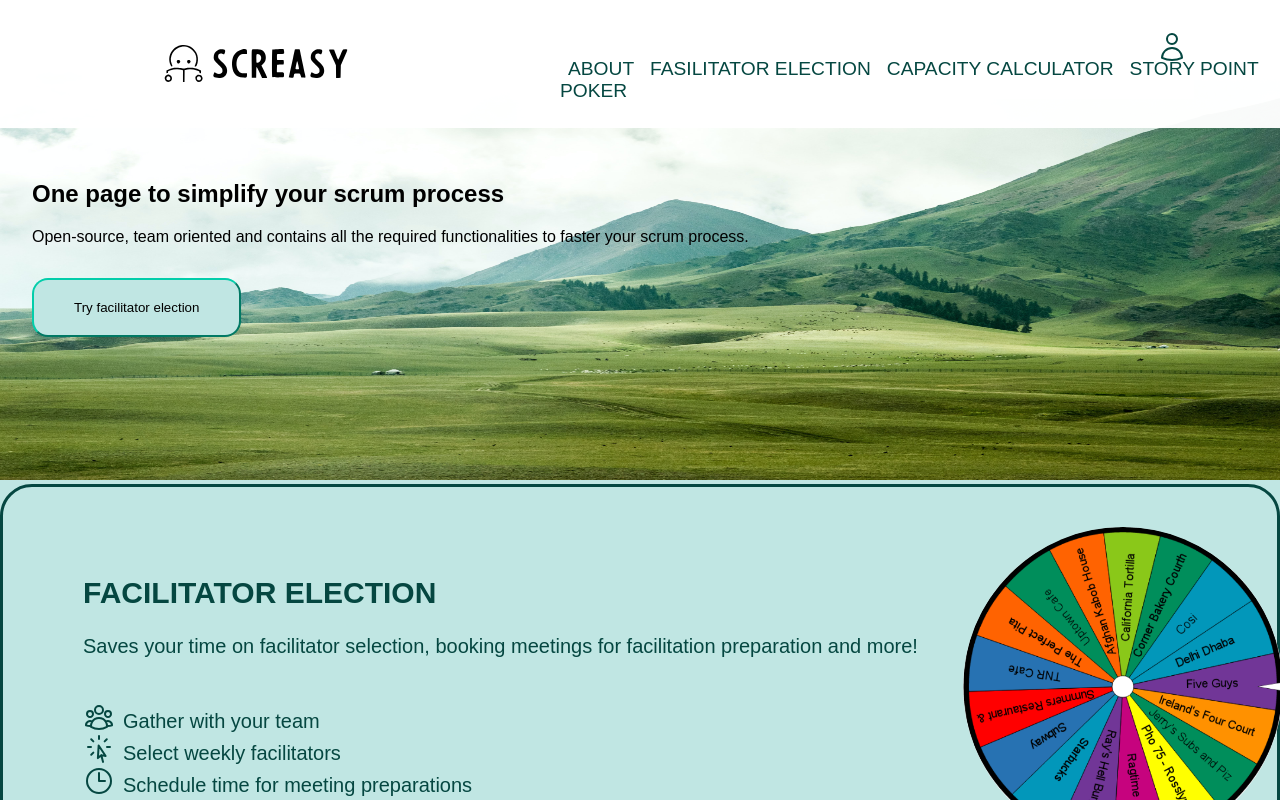
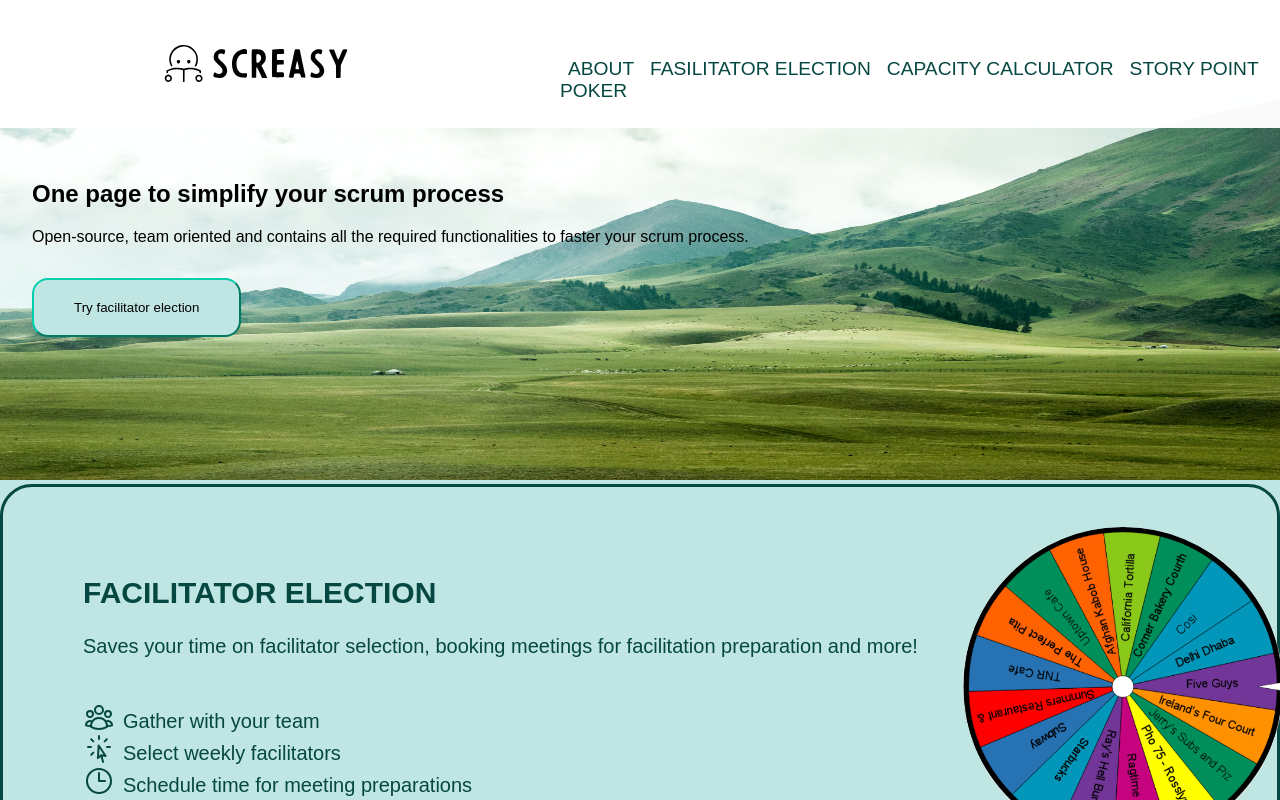
Before and after one commit to Edetuke/scrum, a React (Create React App) app: page /about in a window 1280 px wide. Shown: the top 800 px of the page. Built offline with nearby package versions, Linux system fonts and the light colour scheme.

Commit message:
added show user when logged in

```diff
--- a/src/Components/Navigation/MainNavigation.js
+++ b/src/Components/Navigation/MainNavigation.js
@@ -1,28 +1,24 @@
 import React from "react";
 import logo from "../../Logos/screasy-logo.svg";
 import classes from "../Navigation/MainNavigation.module.css";
+import UserLogin from "../Navigation/UserLogin";
 import { NavLink } from "react-router-dom";
+import { useState, useEffect } from "react";
 
 const MainNavigation = (props) => {
+  const [isLoggedIn, setLogin] = useState();
+
+  useEffect(() => {
+    if (localStorage.getItem("username") !== null) {
+      setLogin(true);
+    } else {
+      setLogin(false);
+    }
+  }, [isLoggedIn]);
   return (
     <div className={classes.navigation}>
       <img className={classes.logo} src={logo} alt="logo" />
-      <button className={classes.button}>
-        <svg
-          xmlns="http://www.w3.org/2000/svg"
-          fill="none"
-          viewBox="0 0 24 24"
-          strokeWidth={1.5}
-          stroke="currentColor"
-          className={classes.icon}
-        >
-          <path
-            strokeLinecap="round"
-            strokeLinejoin="round"
-            d="M15.75 6a3.75 3.75 0 11-7.5 0 3.75 3.75 0 017.5 0zM4.501 20.118a7.5 7.5 0 0114.998 0A17.933 17.933 0 0112 21.75c-2.676 0-5.216-.584-7.499-1.632z"
-          />
-        </svg>
-      </button>
+      {isLoggedIn ? <UserLogin /> : null}
       <div className={classes.menu}>
         <NavLink to="/about" className={classes.link}>
           About
--- a/src/Components/Navigation/MainNavigation.module.css
+++ b/src/Components/Navigation/MainNavigation.module.css
@@ -28,11 +28,6 @@
 body {
   margin: 0;
   padding: 0;
-}
-
-.button {
-  background-color: white;
-  border: none;
 }
 
 .navigation {
--- /dev/null
+++ b/src/Components/Navigation/UserLogin.js
@@ -0,0 +1,25 @@
+import classes from "./UserLogin.module.css";
+
+const UserLogin = () => {
+  return (
+    <div className={classes.user}>
+      <svg
+        xmlns="http://www.w3.org/2000/svg"
+        fill="none"
+        viewBox="0 0 24 24"
+        strokeWidth={1.5}
+        stroke="currentColor"
+        className={classes.usericon}
+      >
+        <path
+          strokeLinecap="round"
+          strokeLinejoin="round"
+          d="M17.982 18.725A7.488 7.488 0 0012 15.75a7.488 7.488 0 00-5.982 2.975m11.963 0a9 9 0 10-11.963 0m11.963 0A8.966 8.966 0 0112 21a8.966 8.966 0 01-5.982-2.275M15 9.75a3 3 0 11-6 0 3 3 0 016 0z"
+        />
+      </svg>
+      <p>username</p>
+    </div>
+  );
+};
+
+export default UserLogin;
--- /dev/null
+++ b/src/Components/Navigation/UserLogin.module.css
@@ -0,0 +1,13 @@
+.usericon {
+  width: 2rem;
+  height: 2rem;
+  margin-right: 1rem;
+}
+
+.user {
+  display: flex;
+  margin-bottom: 4rem;
+  align-items: center;
+  margin-left: 37rem;
+  color: #054741;
+}
```
